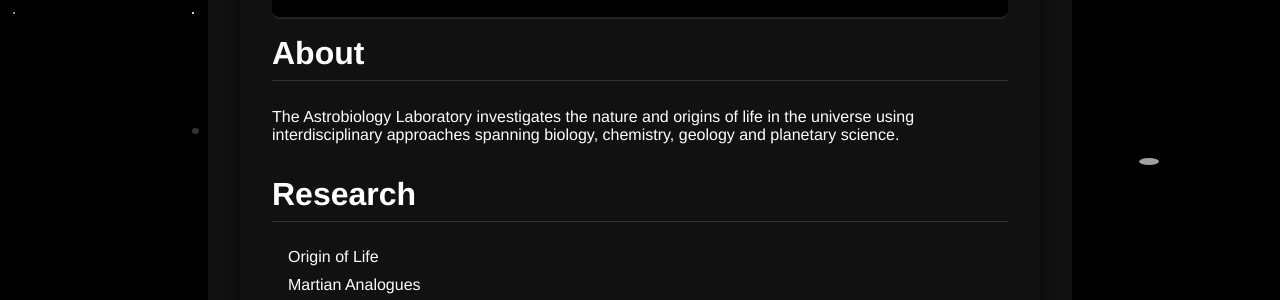
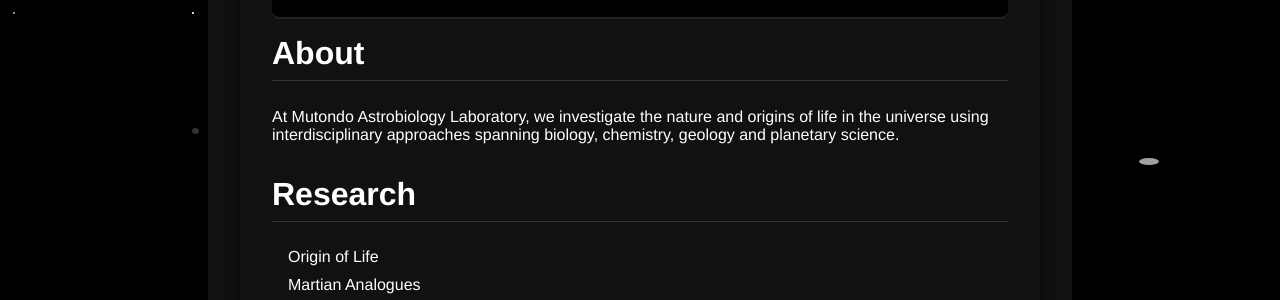
Before and after one commit to mmutondo/mmutondo.github.io, a Jekyll site: the page astrobiolab.html, which Jekyll copies as it is, in a window 1280 px wide. Shown: the part 569-869 px from the top of the page. Built offline with Jekyll 4.4.1, drawn with Linux system fonts in a browser that asks for light colours.

Commit message:
Update astrobiolab.html

```diff
--- a/astrobiolab.html
+++ b/astrobiolab.html
@@ -289,7 +289,7 @@
     <section id="about">
       <h2>About</h2>
       <p>
-        The Astrobiology Laboratory investigates the nature and origins of life in the universe using interdisciplinary approaches spanning biology, chemistry, geology and planetary science.
+        At Mutondo Astrobiology Laboratory, we investigate the nature and origins of life in the universe using interdisciplinary approaches spanning biology, chemistry, geology and planetary science.
       </p>
     </section>
 
```
